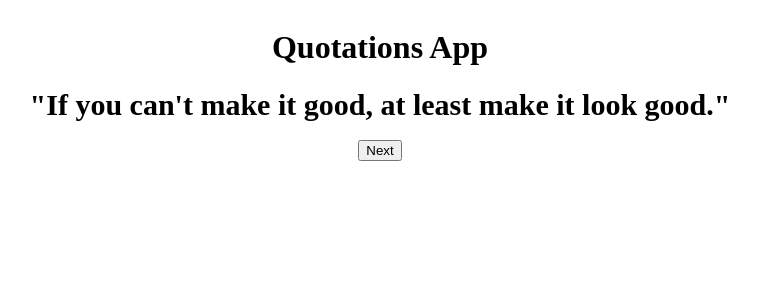
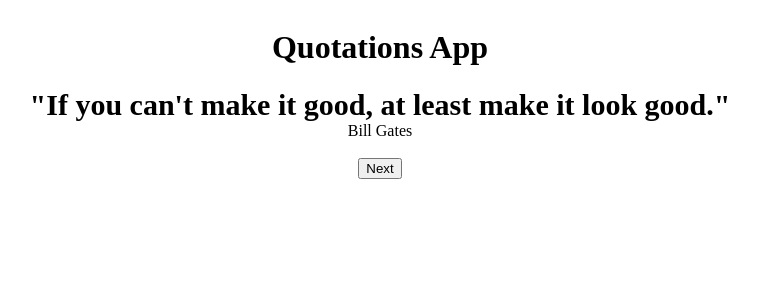
Before and after one commit to EhsanShakil/Quotation-App, a React (Create React App) app: page / in a window 1280 px wide. Shown: the top 300 px of the page, without its empty margins (260-1018 px from the left). Built offline with nearby package versions, Linux system fonts and the light colour scheme.

Commit message:
Update Quotaions.js

```diff
--- a/src/Quotaions.js
+++ b/src/Quotaions.js
@@ -25,8 +25,8 @@
     },
     {
       id: 5,
-      title: "Helen Keller",
-      quotation: `"The best and most beautiful things in the world cannot be seen or even touched - they must be felt with the heart."`,
+      title: "Milton Berle",
+      quotation: `"If opportunity doesn’t knock, build a door."`,
     },
     {
       id: 6,
@@ -65,6 +65,13 @@
               .map((quotations) => quotations.quotation)
           : setQuoteId(1)}
       </div>
+      <div className="title">
+        {quoteid <= quotes.length
+          ? quotes
+              .filter((quote) => quote.id === quoteid)
+              .map((quotations) => quotations.title)
+          : setQuoteId(1)}
+      </div>
       <br />
       <button onClick={() => setQuoteId(++quoteid)}>Next</button>
     </div>
```
